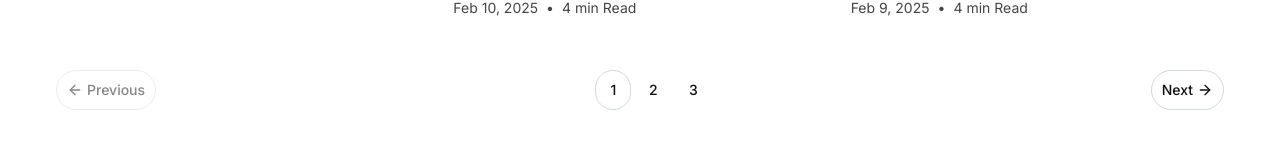
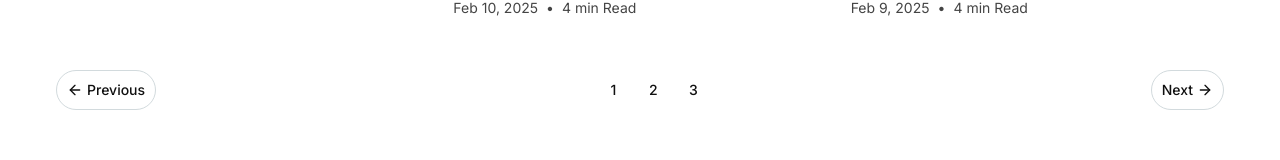
Before and after one commit to doxiversellc-create/front-end, a Next.js app: page /blogs in a window 1280 px wide. Shown: the part 4797-4957 px from the top of the page. Built offline with nearby package versions, Linux system fonts and the light colour scheme.

Commit message:
Refactor BlogsPage to improve pagination logic and layout. Simplify article display for landing and paginated pages, and enhance scrolling behavior for better user experience. Update BlogPagination component to handle current page highlighting correctly.

```diff
--- a/app/(main)/blogs/_components/BlogPagination.tsx
+++ b/app/(main)/blogs/_components/BlogPagination.tsx
@@ -1,8 +1,7 @@
 "use client";
 
 import { useRouter, useSearchParams } from "next/navigation";
-import { useEffect, useRef } from "react";
-
+import { useEffect } from "react";
 import { Pagination } from "../../../../components/Pagination";
 
 interface BlogPaginationProps {
@@ -13,7 +12,6 @@ interface BlogPaginationProps {
 export default function BlogPagination({ totalPages, currentPage }: BlogPaginationProps) {
   const router = useRouter();
   const searchParams = useSearchParams();
-  const paginationRef = useRef<HTMLDivElement>(null);
 
   const handlePageChange = (page: number) => {
     const params = new URLSearchParams(searchParams.toString());
@@ -22,10 +20,9 @@ export default function BlogPagination({ totalPages, currentPage }: BlogPaginati
   };
 
   useEffect(() => {
-    if (paginationRef.current && currentPage > 1) {
-      const yOffset = -40; // offset for sticky header
-      const y = paginationRef.current.getBoundingClientRect().top + window.scrollY + yOffset;
-      window.scrollTo({ top: y, behavior: "smooth" });
+    // Scroll to top when page changes (only for paginated pages, not landing page)
+    if (currentPage > 0) {
+      window.scrollTo({ top: 0, behavior: "smooth" });
     }
   }, [currentPage]);
 
@@ -33,12 +30,15 @@ export default function BlogPagination({ totalPages, currentPage }: BlogPaginati
     return null;
   }
 
+  // For landing page (currentPage = 0), don't highlight any page
+  const displayCurrentPage = currentPage === 0 ? 0 : currentPage;
+
   return (
-    <div ref={paginationRef} className="w-full max-w-[1200px] mx-auto px-4">
+    <div className="w-full max-w-[1200px] mx-auto px-4">
       <Pagination
         className="mt-16"
         totalPages={totalPages}
-        currentPage={currentPage}
+        currentPage={displayCurrentPage}
         onPageChange={handlePageChange}
       />
     </div>
--- a/app/(main)/blogs/page.tsx
+++ b/app/(main)/blogs/page.tsx
@@ -13,20 +13,18 @@ interface BlogsPageProps {
 
 export default async function BlogsPage({ searchParams }: BlogsPageProps) {
   const params = await searchParams;
-  const currentPage = parseInt(params.page || "1", 10);
+  const pageParam = params.page;
+  const currentPage = parseInt(pageParam || "1", 10);
   const totalPages = Math.ceil(allBlogArticles.length / ARTICLES_PER_PAGE);
 
-  // Calculate articles to display based on current page
+  // Check if this is the landing page (/blogs) or paginated page (/blogs?page=X)
+  const isLandingPage = !pageParam; // No page parameter means landing page
+
+  // Calculate articles to display for paginated pages
   const getCurrentArticles = () => {
-    if (currentPage === 1) {
-      // Page 1: Show all available articles
-      return allBlogArticles;
-    } else {
-      // Pages 2+: Show only that page's specific articles
     const startIndex = (currentPage - 1) * ARTICLES_PER_PAGE;
     const endIndex = startIndex + ARTICLES_PER_PAGE;
     return allBlogArticles.slice(startIndex, endIndex);
-    }
   };
 
   const currentArticles = getCurrentArticles();
@@ -35,23 +33,30 @@ export default async function BlogsPage({ searchParams }: BlogsPageProps) {
     <div className="flex flex-col pb-20 mb-14">
       <HeroSection />
 
-      {currentPage === 1 ? (
-        // Page 1: Show full layout with all sections
+      {isLandingPage ? (
+        // Landing page (/blogs): Show full layout with all sections
         <>
           <LatestArticle article={latestArticle} />
-          <RecentArticles articles={currentArticles} currentPage={currentPage} />
+          <RecentArticles articles={allBlogArticles} currentPage={0} />
           <EditorsPickSection />
           <LastThreeArticles />
+
+          {/* Pagination to navigate to page 1, 2, 3 */}
+          <Suspense fallback={<div>Loading pagination...</div>}>
+            <BlogPagination totalPages={totalPages} currentPage={0} />
+          </Suspense>
         </>
       ) : (
-        // Pages 2+: Show only hero and paginated articles
+        // Paginated pages (/blogs?page=1, /blogs?page=2, etc.): Show simplified layout
+        <>
           <RecentArticles articles={currentArticles} currentPage={currentPage} />
-      )}
 
-      {/* Client-side pagination component at the bottom */}
+          {/* Pagination for navigating between pages */}
           <Suspense fallback={<div>Loading pagination...</div>}>
             <BlogPagination totalPages={totalPages} currentPage={currentPage} />
           </Suspense>
+        </>
+      )}
     </div>
   );
 }
```
Lines whose indentation alone changed are shown as unchanged.
